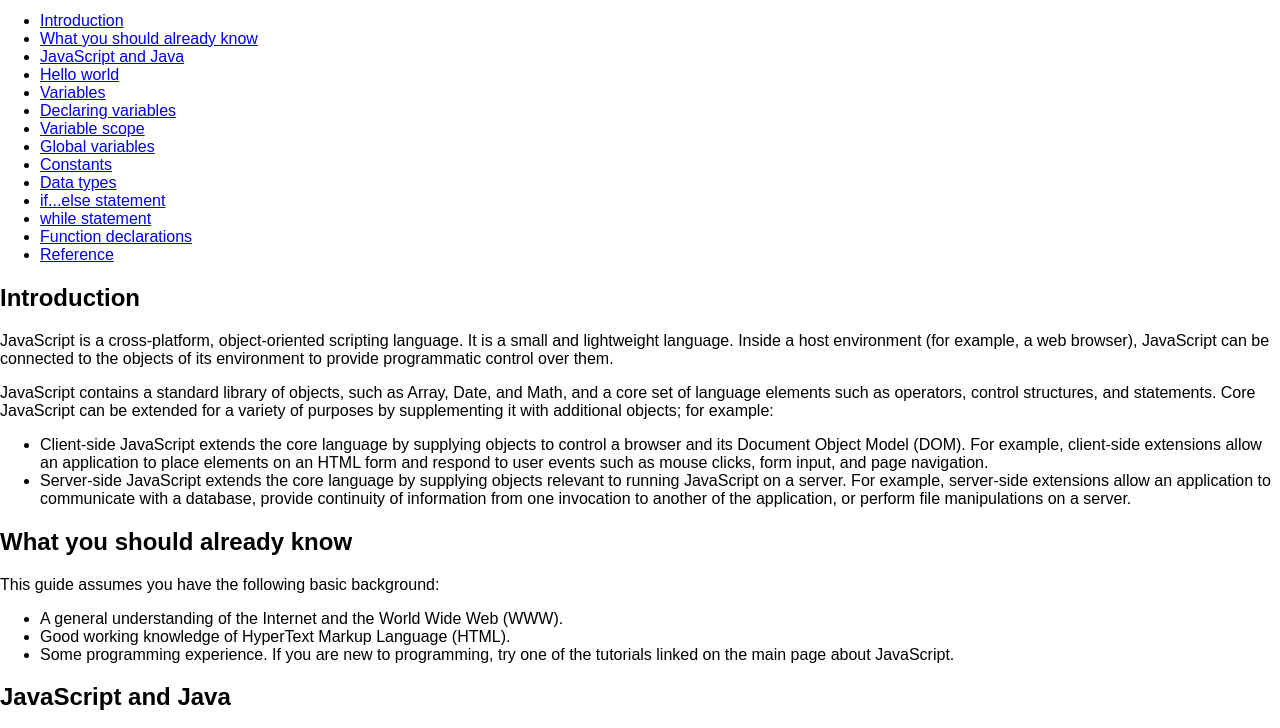
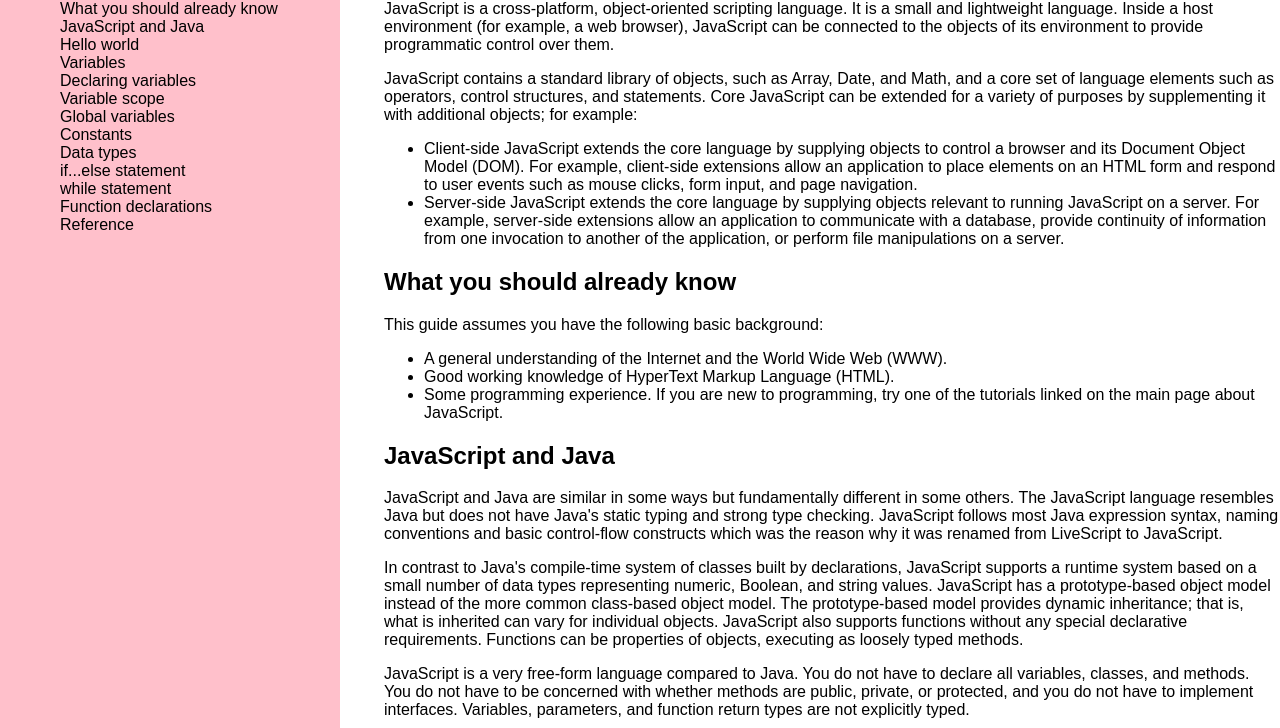
Before and after one commit to Stacy-Riley/fcc-technical-documentation-page, a plain HTML site: page index.html in a window 1280 px wide. Shown: the part 68-796 px from the top of the page. Drawn offline with Linux system fonts and the light colour scheme.

Commit message:
Content is all in page, this push if for styling nav bar and main doc. work in progress

```diff
--- a/css/main.css
+++ b/css/main.css
@@ -0,0 +1,52 @@
+body {
+	min-width: 290px;
+}
+
+/*Navbar*/
+
+.navbar-container {
+	position: relative;
+	max-width: 25%;
+	background-color: red;
+}
+header h1 {
+	font-size: 20px;
+	text-align: center;
+}
+
+#navbar {
+	position: fixed;
+	min-width: 290px;
+	top: 0px;
+	left: 0px;
+	background-color: pink;
+	padding-left: 20px;
+	width: 33%;
+	/*makes whole left side fill to bottom- infinite*/
+	height: 100%;
+	/* z-index: Bottom placement to make links work*/
+	z-index: 1;
+}
+
+/*To remove bullets and padding*/
+nav ul {
+	list-style-type: none;
+	margin: 0;
+	padding: 0 0 50px 20px;
+	height: 400px;
+}
+
+/*To remove lines under links*/
+nav ul li a {
+	text-decoration: none;
+	color: black;
+	padding: 0 0 50px 20px;
+}
+
+#main-doc {
+	position: absolute;
+	text-align: left;
+	/*z-index: Top Placement */
+	z-index: 2;
+	margin-left: 30%;
+}
--- a/index.html
+++ b/index.html
@@ -8,9 +8,9 @@
 	<title>FCC: Technical Documentation Page</title>
 </head>
 <body>
-	<header>
-		<h1>JS Documentation</h1>
-		<nav id="navbar">
+	<nav id="navbar" class="navbar-container">
+		<header>
+			<h1>JS Documentation</h1>
 			<ul>
 				<li><a class="nav-link" href="#Introduction">Introduction</a></li>
 				<li><a class="nav-link" href="#What_you_should_already_know">What you should already know</a></li>
@@ -26,10 +26,9 @@
 				<li><a class="nav-link" href="#while_statement">while statement</a></li>
 				<li><a class="nav-link" href="#Function_declarations">Function declarations</a></li>
 				<li><a class="nav-link" href="#Reference">Reference</a></li>
-
 			</ul>
-		</nav>
-	</header>
+		</header>
+	</nav>
 	<main id="main-doc">
 		<section id="Introduction" class="main-section">
 			<h2>Introduction</h2>
```
